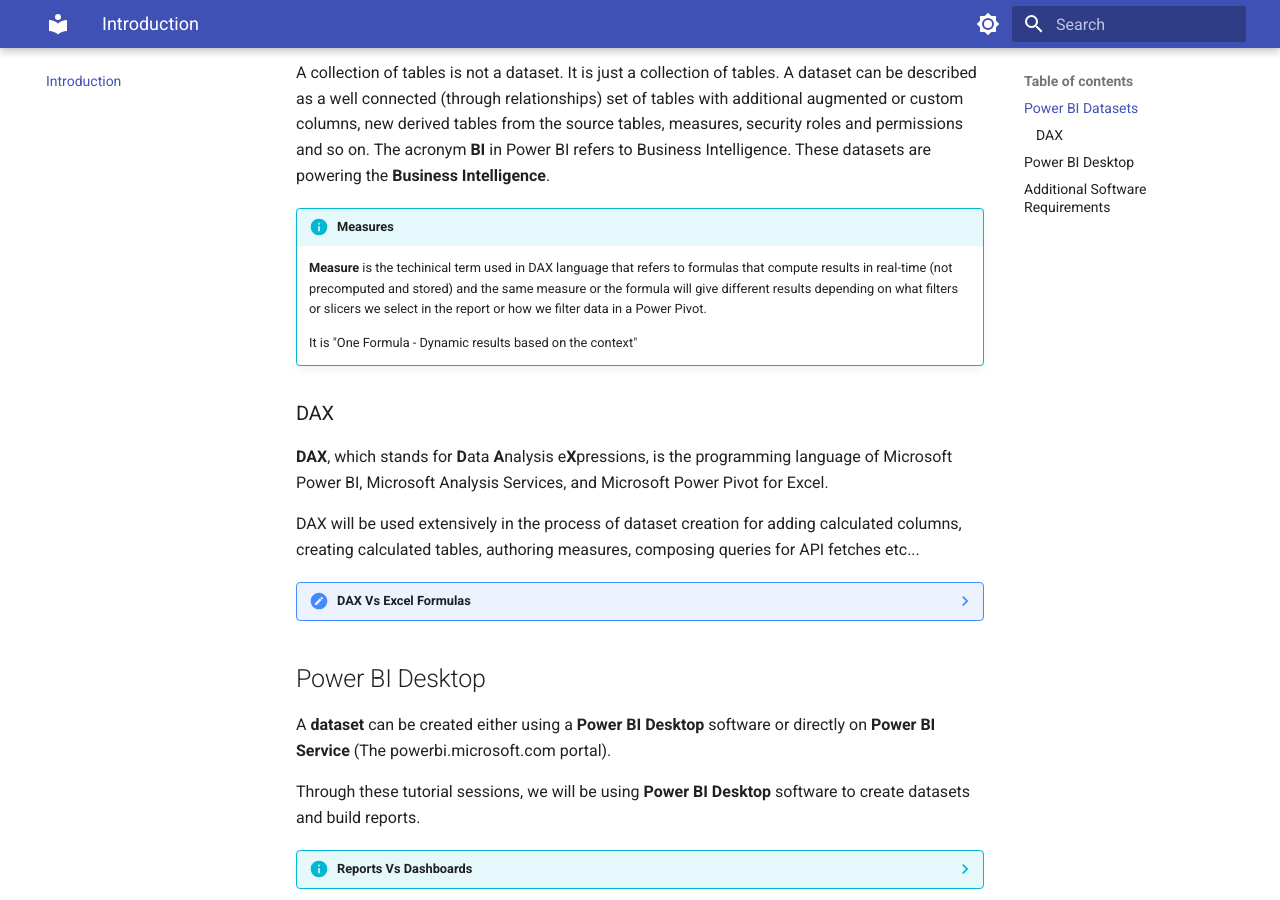
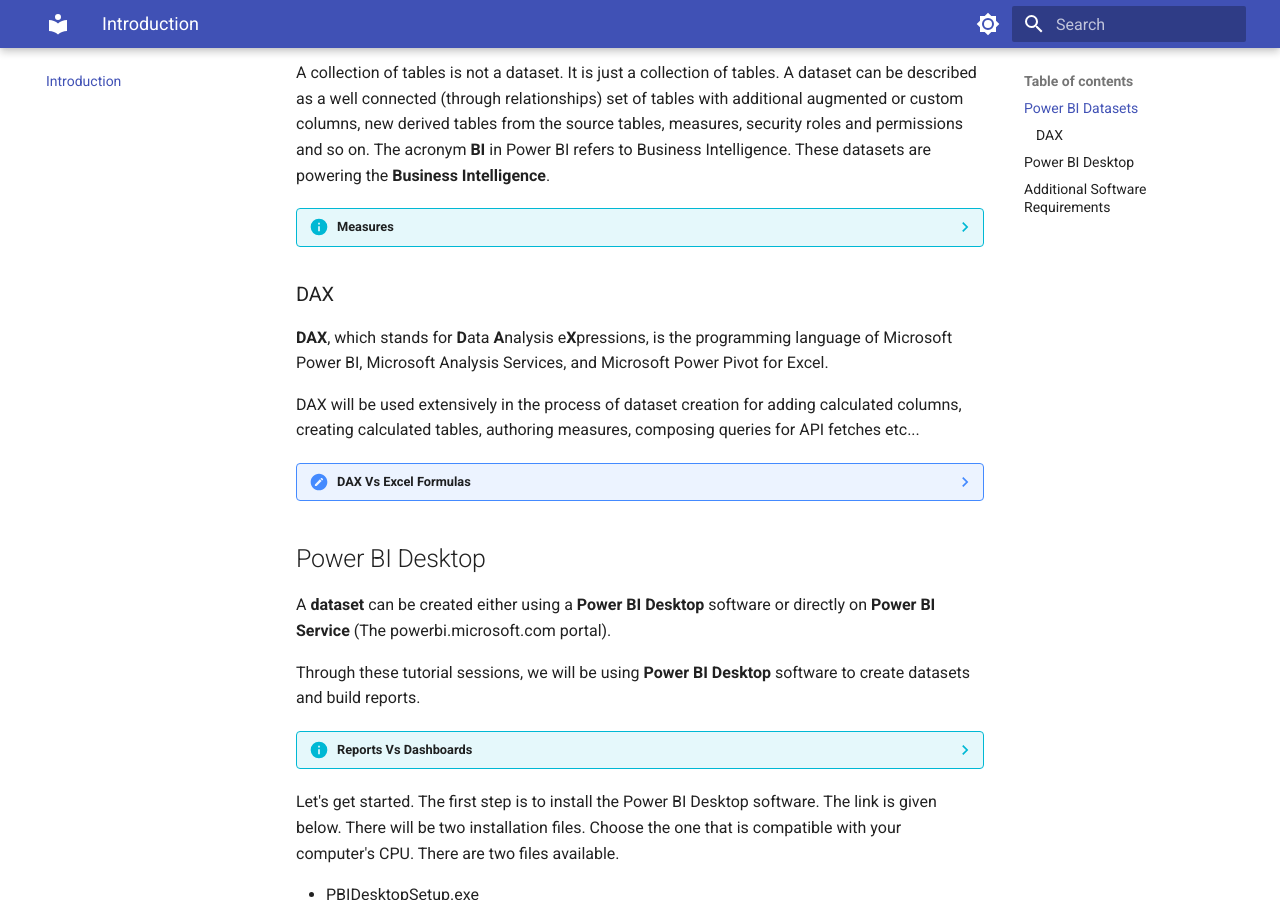
Before and after one commit to wheelocity/wow_learning, an MkDocs documentation site: the page built from docs/introduction.md, in a window 1280 px wide and 900 px high, scrolled down 861 px. Built offline with MkDocs 1.6.1 and Material for MkDocs 9.7.7, drawn with Linux system fonts in a browser that asks for light colours.

Commit message:
collapsed measures note

```diff
--- a/docs/introduction.md
+++ b/docs/introduction.md
@@ -9,7 +9,7 @@
 
 A collection of tables is not a dataset. It is just a collection of tables. A dataset can be described as a well connected (through relationships) set of tables with additional augmented or custom columns, new derived tables from the source tables, measures, security roles and permissions and so on. The acronym **BI** in Power BI refers to Business Intelligence. These datasets are powering the **Business Intelligence**.
 
-!!! info "Measures"
+??? info "Measures"
 
     **Measure** is the techinical term used in DAX language that refers to formulas that compute results in real-time (not precomputed and stored) and the same measure or the formula will give different results depending on what filters or slicers we select in the report or how we filter data in a Power Pivot.
 
```
Also changed, not shown: site/introduction.html, site/search/search_index.json.
